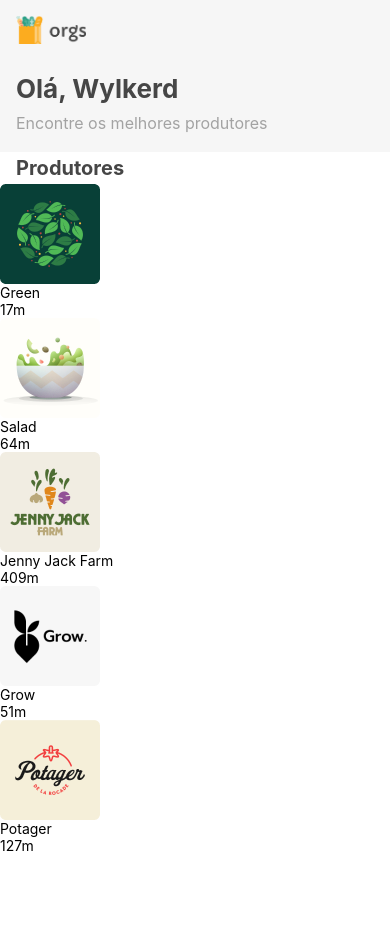
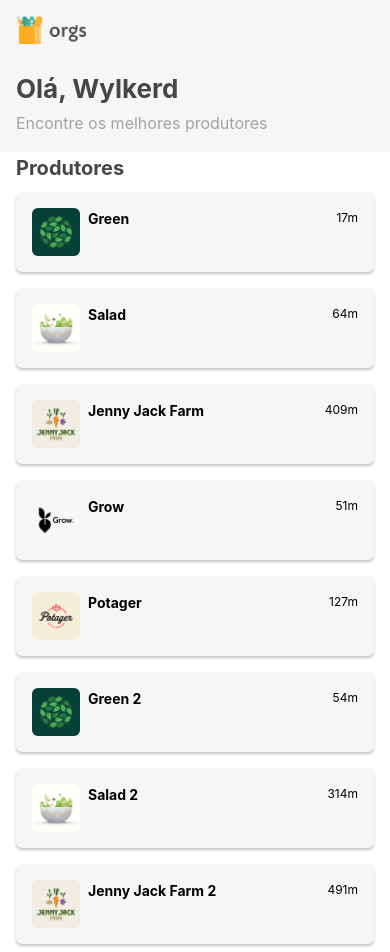
Before and after one commit to wylkerd/orgs-hooks, a React Native app: screen / in a window 390 px wide. Before the commit the page ends 854 px from the top, so only its background shows below. Built offline with nearby package versions, Linux system fonts and the light colour scheme.

Commit message:
chore: styling list #2

```diff
--- a/src/mocks/produtores.js
+++ b/src/mocks/produtores.js
@@ -40,6 +40,24 @@ const produtores = {
         imagem: potager,
         distancia: `${gerarNumeroAleatorio(1, 500)}m`,
         estrelas: gerarNumeroAleatorio(1, 5),
+    },
+    {
+      nome: "Green 2",
+      imagem: green,
+      distancia: `${gerarNumeroAleatorio(1, 500)}m`, // Gerar Numero Aleatorio entre 1 e 500 metros
+      estrelas: gerarNumeroAleatorio(1, 5) // Gerar Numero Aleatorio entre 1 e 5 estrelas
+    },
+    {
+        nome: "Salad 2",
+        imagem: salad,
+        distancia: `${gerarNumeroAleatorio(1, 500)}m`,
+        estrelas: gerarNumeroAleatorio(1, 5),
+    },
+    {
+        nome: "Jenny Jack Farm 2",
+        imagem: jennyJack,
+        distancia: `${gerarNumeroAleatorio(1, 500)}m`,
+        estrelas: gerarNumeroAleatorio(1, 5),
     }
   ]
 }
--- a/src/telas/Home/components/ProdutorCard.js
+++ b/src/telas/Home/components/ProdutorCard.js
@@ -1,14 +1,60 @@
 import React from 'react'
-import { View, Text, Image } from 'react-native'
+import { View, Text, Image, StyleSheet } from 'react-native'
 
 export default function ProdutorCard({ nome, imagem, distancia, estrelas }) {
   return (
-    <View>
-      <Image source={imagem} accessibilityLabel={nome} />
-      <View>
-        <Text>{ nome }</Text>
-        <Text>{ distancia }</Text>
+    <View style={ estilos.cartao }>
+      <Image source={ imagem } accessibilityLabel={ nome } style={ estilos.imagem } />
+      <View style={ estilos.informacoes }>
+        <Text style={ estilos.nome }>{ nome }</Text>
+        <Text style={ estilos.distancia }>{ distancia }</Text>
       </View>
     </View>
   )
 }
+
+const estilos = StyleSheet.create({
+  cartao: {
+    backgroundColor: '#F6F6F6',
+    marginVertical: 8,
+    marginHorizontal: 16,
+    borderRadius: 6,
+    flexDirection: 'row',
+
+    // Android
+    elevation: 4,
+
+    // IOS
+    shadowColor: '#000',
+    shadowOffset: {
+      width: 0,
+      height: 2
+    },
+    shadowOpacity: 0.23,
+    shadowRadius: 2.62
+  },
+  imagem: {
+    width: 48,
+    height: 48,
+    borderRadius: 6,
+    marginVertical: 16,
+    marginLeft: 16
+  },
+  informacoes: {
+    flex: 1, // faz com que o elemento cresça até o seu maior limite
+    flexDirection: 'row',
+    justifyContent: 'space-between',
+    marginLeft: 8,
+    marginVertical: 16,
+    marginRight: 16
+  },
+  nome: {
+    fontSize: 14,
+    lineHeight: 22,
+    fontWeight: 'bold',
+  },
+  distancia: {
+    fontSize: 12,
+    lineHeight: 19
+  }
+})
```
